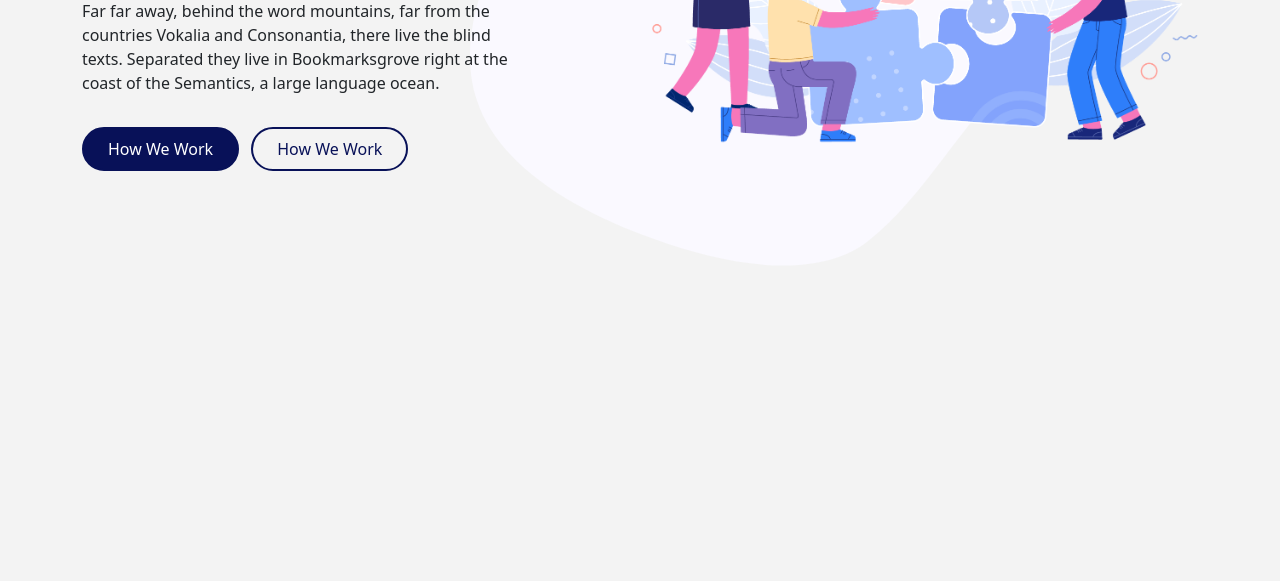
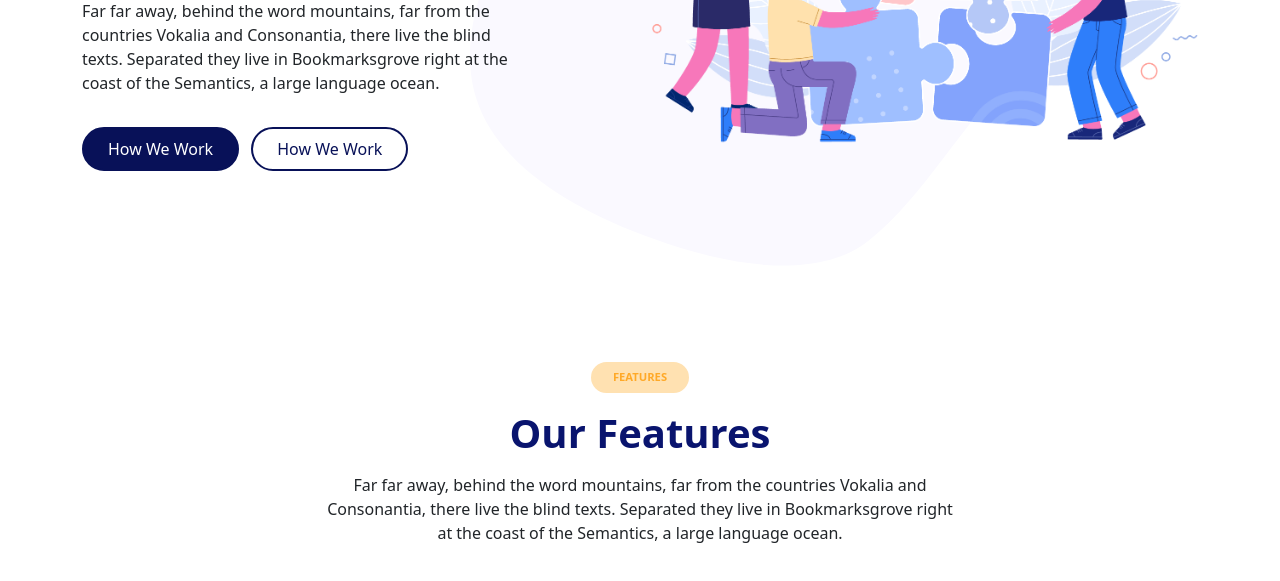
Before and after one commit to mm-tvkl/Complete-Project-5, a website: page index.html in a window 1280 px wide. Shown: the part 353-934 px from the top of the page. Before the commit the page ends 800 px from the top, so only its background shows below. Drawn offline with nearby package versions, Linux system fonts and the light colour scheme.

Commit message:
little change added

```diff
--- a/index.html
+++ b/index.html
@@ -15,8 +15,9 @@
 </head>
 
 <body>
+    <!-- Header of Project -->
     <header>
-        <!-- Navbar added To Project -->
+        <!-- Navbar of Project -->
         <nav class="navbar navbar-expand-md navbar-light bg-transparent py-4 px-5">
             <div class="container-fluid">
                 <a class="navbar-brand" href="#">
@@ -69,6 +70,7 @@
             </div>
         </nav>
 
+        <!-- Main Section of header -->
         <div class="container-fluid py-5">
             <div class="container">
                 <div class="row justify-content-between align-items-center">
@@ -93,6 +95,26 @@
             </div>
         </div>
     </header>
+
+    <!-- Features Section -->
+    <section>
+        <div class="container-fluid py-5 mt-5">
+            <div class="container">
+                <!-- Title -->
+                <div class="row justify-content-center">
+                    <div class="col-md-7 col-sm-12 text-center">
+                        <div class="main-badge d-inline-flex">FEATURES</div>
+                        <h1 class="main-color fw-bold my-3">Our Features</h1>
+                        <p>
+                            Far far away, behind the word mountains, far from the countries Vokalia and Consonantia, there live the blind texts. Separated they live in Bookmarksgrove right at the coast of the Semantics, a large language ocean.
+                        </p>
+                    </div>
+                </div>
+
+                <!-- Card Section -->
+            </div>
+        </div>
+    </section>
 </body>
 <!-- Bootstrap.min.js -->
 <script src="./node_modules/bootstrap/dist/js/bootstrap.bundle.min.js"></script>
--- a/scss/main.scss
+++ b/scss/main.scss
@@ -10,5 +10,5 @@
 }
 
 body{
-    background-color: #f3f3f3;
+    background-color: #FFFFFF;
 }
```
Also changed, not shown: css/main.min.css.
